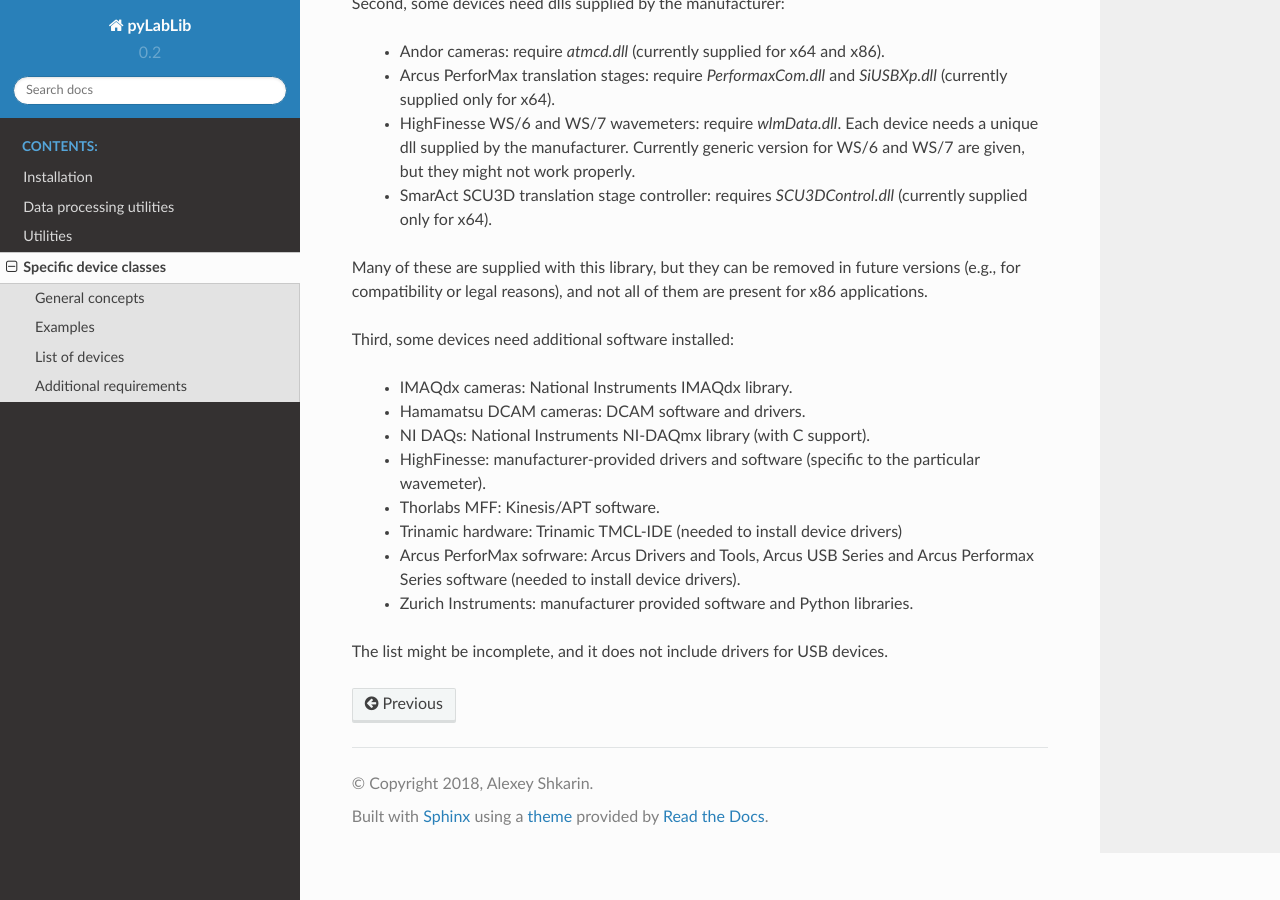
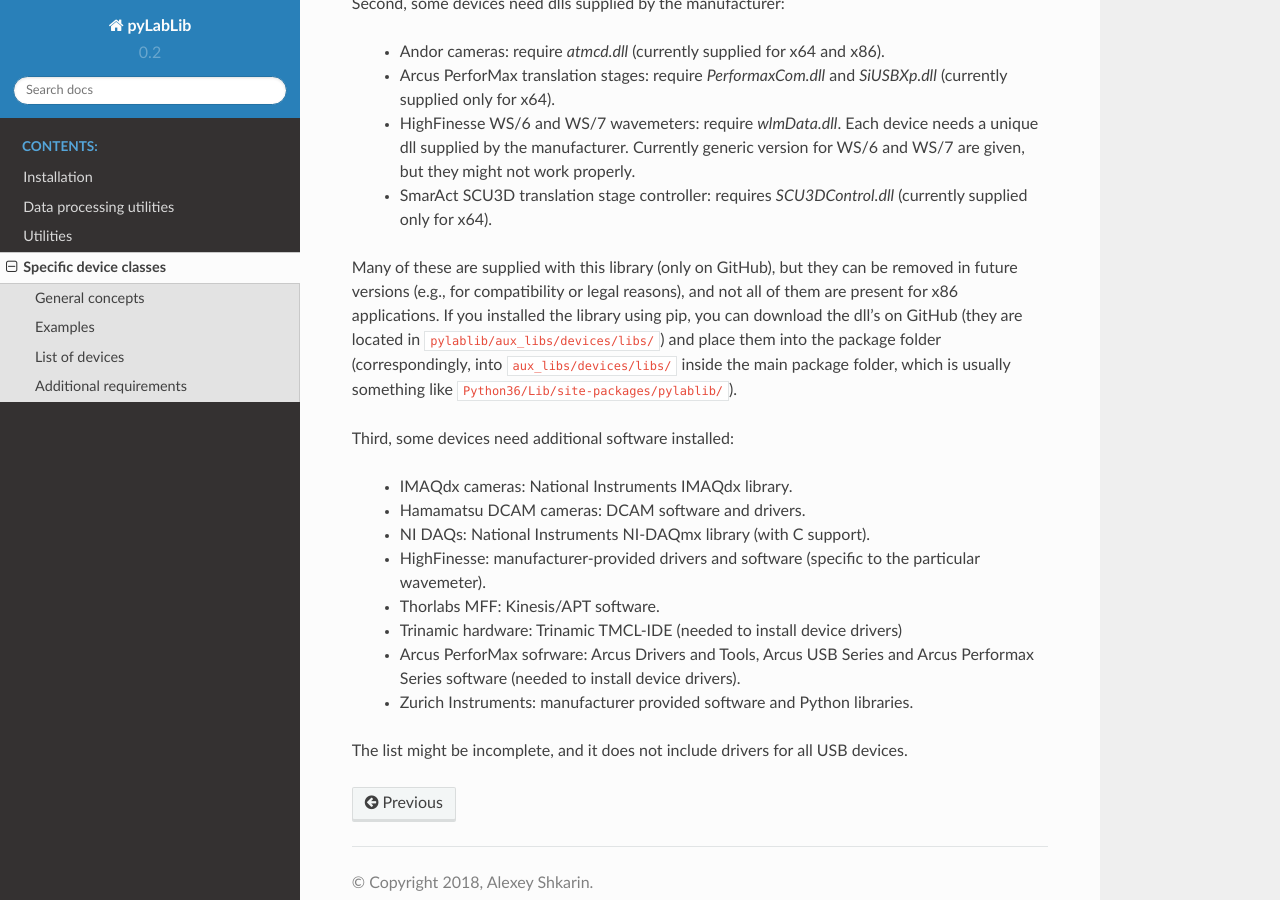
Before and after one commit to physici/pyLabLib, a Sphinx documentation site: the page built from docs/devices.rst, in a window 1280 px wide and 900 px high, scrolled down 2966 px. Built offline with Sphinx 7.4.7 and the Read the Docs theme 2.0.0, drawn with Linux system fonts in a browser that asks for light colours; formulas are drawn with MathJax 3.

Commit message:
Updated package description to bring master up to date with dev.

```diff
--- a/README.rst
+++ b/README.rst
@@ -8,10 +8,12 @@ Some major parts include:
     - Data tables with heterogeneous columns and more universal indexing (heavy overlap with pandas).
     - Some data processing utilities: filtering, decimating, peak detection, FFT (mostly wrappers around NumPy and SciPy).
     - Classes for device control (universal wrapper for pyVISA, pySerial and network backends).
+    - Classes for many specific devices (cameras, lasers, translation stages, etc).
     - More user-friendly fitting interface.
     - Multi-level dictionaries which are convenient for storing heterogeneous data and settings in human-readable format.
     - A bunch more utilities dealing with file system (creating, moving and removing folders, zipping/unzipping, path normalization), network (simplified interface for client and server sockets), strings (serializing and de-serializing values), function introspection, and more.
+    - Additional tools for GUI generation and simpler multithreading built on top PyQt5 *(still in development stage: not completely documented, code organization and interfaces can change in later versions)*.
 
 The most recent version library is available on GitHub (https://github.com/AlexShkarin/pyLabLib), and the documentation can be found at http://pylablib.readthedocs.io/ .
 
-For a more comprehensive, specialized (classes for certain equipment, GUI building, multithreading, specific computational tasks), and recent version of the library, check out dev branch of the GitHub repository
+For a more comprehensive, specialized, and recent version of the library (also specific dll's required for some devices), check out `dev` branch of the GitHub repository.
--- a/docs/devices.rst
+++ b/docs/devices.rst
@@ -117,7 +117,7 @@ Second, some devices need dlls supplied by the manufacturer:
     - HighFinesse WS/6 and WS/7 wavemeters: require `wlmData.dll`. Each device needs a unique dll supplied by the manufacturer. Currently generic version for WS/6 and WS/7 are given, but they might not work properly.
     - SmarAct SCU3D translation stage controller: requires `SCU3DControl.dll` (currently supplied only for x64).
 
-Many of these are supplied with this library, but they can be removed in future versions (e.g., for compatibility or legal reasons), and not all of them are present for x86 applications.
+Many of these are supplied with this library (only on GitHub), but they can be removed in future versions (e.g., for compatibility or legal reasons), and not all of them are present for x86 applications. If you installed the library using pip, you can download the dll's on GitHub (they are located in ``pylablib/aux_libs/devices/libs/``) and place them into the package folder (correspondingly, into ``aux_libs/devices/libs/`` inside the main package folder, which is usually something like ``Python36/Lib/site-packages/pylablib/``).
 
 Third, some devices need additional software installed:
 
@@ -130,4 +130,4 @@ Third, some devices need additional software installed:
     - Arcus PerforMax sofrware: Arcus Drivers and Tools, Arcus USB Series and Arcus Performax Series software (needed to install device drivers).
     - Zurich Instruments: manufacturer provided software and Python libraries.
 
-The list might be incomplete, and it does not include drivers for USB devices.
+The list might be incomplete, and it does not include drivers for all USB devices.
--- a/docs/install.rst
+++ b/docs/install.rst
@@ -26,7 +26,7 @@ The package requires :mod:`NumPy`, :mod:`SciPy` and :mod:`Matplotlib` modules fo
 
 Some data processing functionality is written in C. The package is distributed with precompiled Windows binaries for 32 and 64 bit version for Python 2.7 and 3.6. If you see a message ``Couldn't find appropriate precompiled IIR filter implementation, using pure Python fallback instead; expect sever performance drop.`` on the package import, it means that these libraries could not be accessed, and the related function can be severely slowed down. To build the required modules for your system, go into ``core\dataproc`` folder inside the package and run ``python iir_transform_setup.py build`` (it requires configured C compiler for Python and installed NumPy). After that, copy the compiled module from the ``build`` subfolder into the main ``dataproc`` folder.
 
-The package has been tested with Python 2.7 and Python 3.6 (not extensively).
+The package has been tested with Python 2.7 and Python 3.6.
 
 .. _install-github:
 
```
Also changed, not shown: other parts of docs/devices.rst (+1 -1 lines), setup.py (+10 -4 lines), 1 other file.
